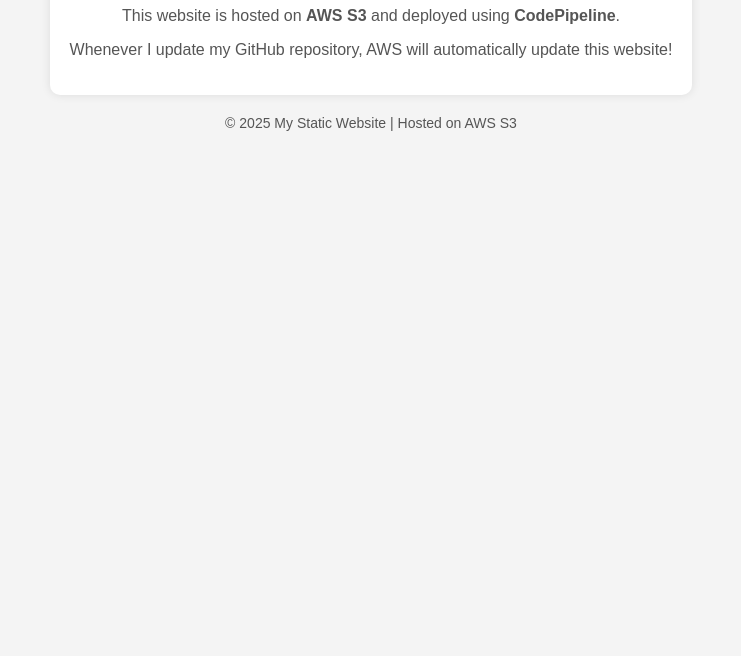
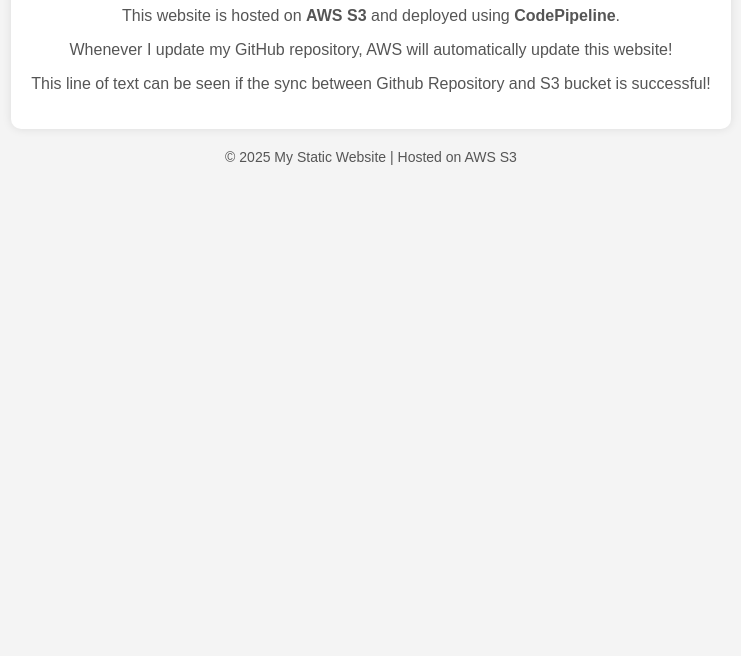
Before and after one commit to git-hub-user7/GitHub-S3-Codepipeline-Project, a plain HTML site: page index.html in a window 1280 px wide. Shown: the part 144-800 px from the top of the page, without its empty margins (269-1010 px from the left). Drawn offline with Linux system fonts and the light colour scheme.

Commit message:
Update index.html

```diff
--- a/index.html
+++ b/index.html
@@ -37,6 +37,7 @@
         <h1>🚀 Welcome to My Static Website!</h1>
         <p>This website is hosted on <strong>AWS S3</strong> and deployed using <strong>CodePipeline</strong>.</p>
         <p>Whenever I update my GitHub repository, AWS will automatically update this website!</p>
+        <p>This line of text can be seen if the sync between Github Repository and S3 bucket is successful!</p>
     </div>
 
     <div class="footer">
```
